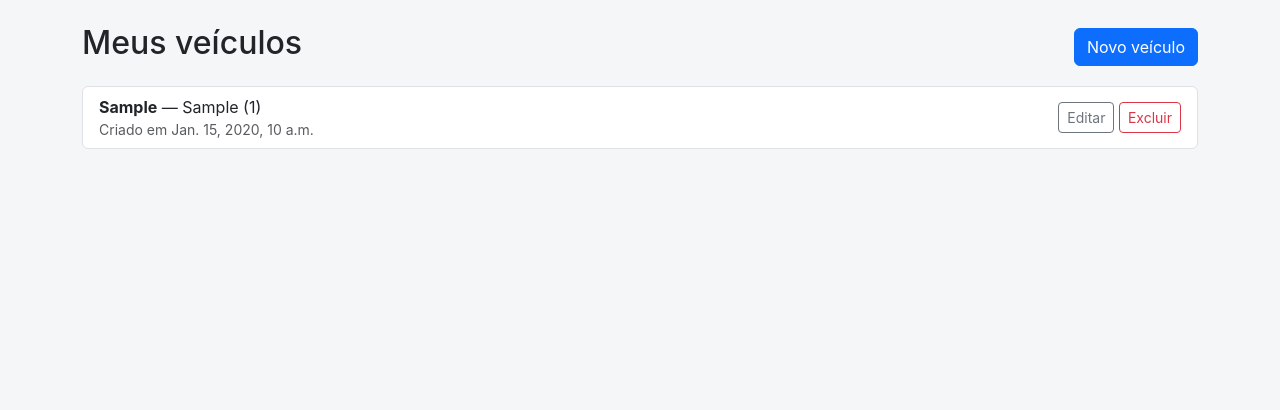
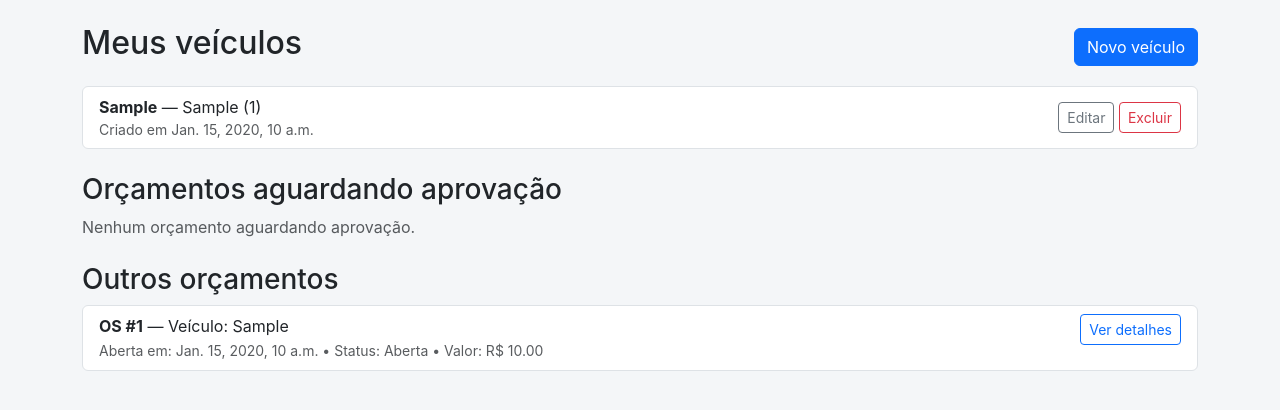
Before and after one commit to cesarapires/projeto-web, a Django app: page /dashboard/ in a window 1280 px wide. Shown: the part 56-466 px from the top of the page. Run offline with Django 5.2, Linux system fonts and the light colour scheme; a user stored in the database is signed in; tables that the repository leaves empty hold one stand-in row (values such as "Sample post").

Commit message:
Adiciona listagem de orçamentos aguardando aprovação e outros orçamentos no dashboard

```diff
--- a/site_principal/templates/site_principal/dashboard.html
+++ b/site_principal/templates/site_principal/dashboard.html
@@ -5,7 +5,9 @@
 {% block content %}
   <div class="d-flex justify-content-between align-items-center mb-3">
     <h2>Meus veículos</h2>
-    <a href="{% url 'veiculo_create' %}" class="btn btn-primary">Novo veículo</a>
+    <div>
+      <a href="{% url 'veiculo_create' %}" class="btn btn-primary">Novo veículo</a>
+    </div>
   </div>
 
   {% if veiculos %}
@@ -26,4 +28,93 @@
   {% else %}
     <p class="text-muted">Você ainda não cadastrou veículos.</p>
   {% endif %}
+
+  <!-- Orçamentos aguardando aprovação -->
+  <div class="mt-4">
+    <h3>Orçamentos aguardando aprovação</h3>
+    {% if ordens_aguardando %}
+      <div class="list-group">
+        {% for o in ordens_aguardando %}
+          <div class="list-group-item d-flex justify-content-between align-items-start">
+            <div>
+              <strong>OS #{{ o.id }}</strong> — Veículo: {{ o.veiculo.placa }} <br>
+              <small class="text-muted">Aberta em: {{ o.data_abertura }} • Valor: R$ {{ o.valor_total }}</small>
+            </div>
+            <div class="text-end">
+              <button class="btn btn-sm btn-outline-primary me-2" data-bs-toggle="modal" data-bs-target="#orcamentoModal"
+                data-id="{{ o.id }}" data-veiculo="{{ o.veiculo.placa }}" data-valor="{{ o.valor_total }}" data-km="{{ o.km_atendimento }}" data-obs="{{ o.observacoes }}">Ver detalhes</button>
+              <form method="post" action="{% url 'aprovar_orcamento' o.pk %}" style="display:inline-block;">
+                {% csrf_token %}
+                <button class="btn btn-sm btn-success" type="submit">Aprovar</button>
+              </form>
+            </div>
+          </div>
+        {% endfor %}
+      </div>
+    {% else %}
+      <p class="text-muted">Nenhum orçamento aguardando aprovação.</p>
+    {% endif %}
+  </div>
+
+  <!-- Outros orçamentos -->
+  <div class="mt-4">
+    <h3>Outros orçamentos</h3>
+    {% if ordens_outros %}
+      <div class="list-group">
+        {% for o in ordens_outros %}
+          <div class="list-group-item d-flex justify-content-between align-items-start">
+            <div>
+              <strong>OS #{{ o.id }}</strong> — Veículo: {{ o.veiculo.placa }} <br>
+              <small class="text-muted">Aberta em: {{ o.data_abertura }} • Status: {{ o.get_status_display }} • Valor: R$ {{ o.valor_total }}</small>
+            </div>
+            <div class="text-end">
+              <button class="btn btn-sm btn-outline-primary" data-bs-toggle="modal" data-bs-target="#orcamentoModal"
+                data-id="{{ o.id }}" data-veiculo="{{ o.veiculo.placa }}" data-valor="{{ o.valor_total }}" data-km="{{ o.km_atendimento }}" data-obs="{{ o.observacoes }}">Ver detalhes</button>
+            </div>
+          </div>
+        {% endfor %}
+      </div>
+    {% else %}
+      <p class="text-muted">Nenhum outro orçamento.</p>
+    {% endif %}
+  </div>
+
+  <!-- Modal para visualizar orçamento -->
+  <div class="modal fade" id="orcamentoModal" tabindex="-1" aria-hidden="true">
+    <div class="modal-dialog modal-lg">
+      <div class="modal-content">
+        <div class="modal-header">
+          <h5 class="modal-title">Detalhes do Orçamento</h5>
+          <button type="button" class="btn-close" data-bs-dismiss="modal" aria-label="Close"></button>
+        </div>
+        <div class="modal-body">
+          <p><strong>OS #</strong> <span id="m-id"></span></p>
+          <p><strong>Veículo:</strong> <span id="m-veiculo"></span></p>
+          <p><strong>Valor total:</strong> R$ <span id="m-valor"></span></p>
+          <p><strong>KM atendimento:</strong> <span id="m-km"></span></p>
+          <p><strong>Observações:</strong></p>
+          <div id="m-obs" class="small text-muted"></div>
+        </div>
+        <div class="modal-footer">
+          <button type="button" class="btn btn-secondary" data-bs-dismiss="modal">Fechar</button>
+        </div>
+      </div>
+    </div>
+  </div>
+
+{% block extra_js %}
+  <script>
+    document.addEventListener('DOMContentLoaded', function(){
+      var modal = document.getElementById('orcamentoModal');
+      modal.addEventListener('show.bs.modal', function (event) {
+        var button = event.relatedTarget;
+        document.getElementById('m-id').textContent = button.getAttribute('data-id') || '';
+        document.getElementById('m-veiculo').textContent = button.getAttribute('data-veiculo') || '';
+        document.getElementById('m-valor').textContent = button.getAttribute('data-valor') || '';
+        document.getElementById('m-km').textContent = button.getAttribute('data-km') || '-';
+        document.getElementById('m-obs').textContent = button.getAttribute('data-obs') || '-';
+      });
+    });
+  </script>
 {% endblock %}
+{% endblock %}
```
Also changed, not shown: site_principal/templates/site_principal/orcamentos_list.html (added, +41 -0 lines).
